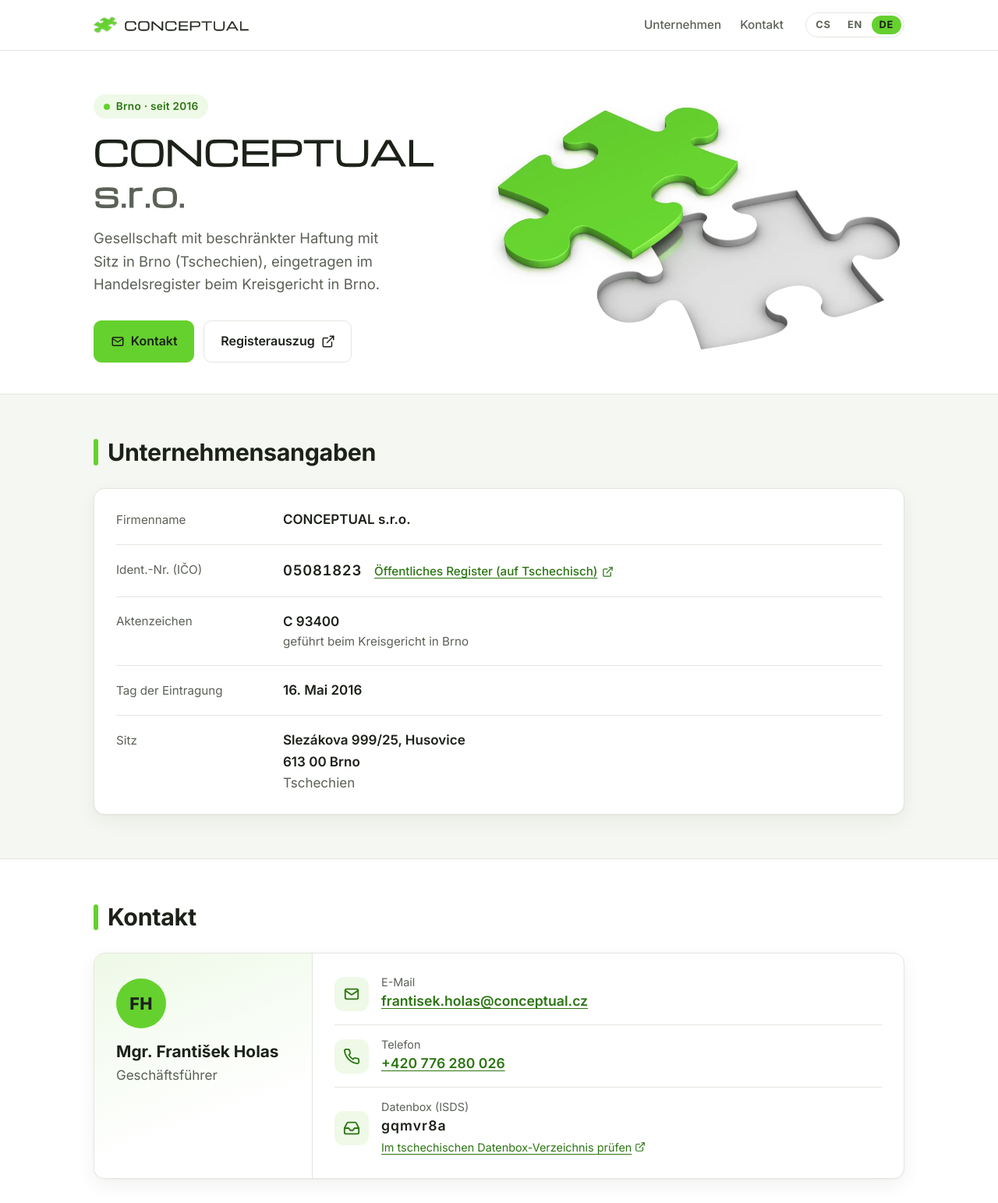
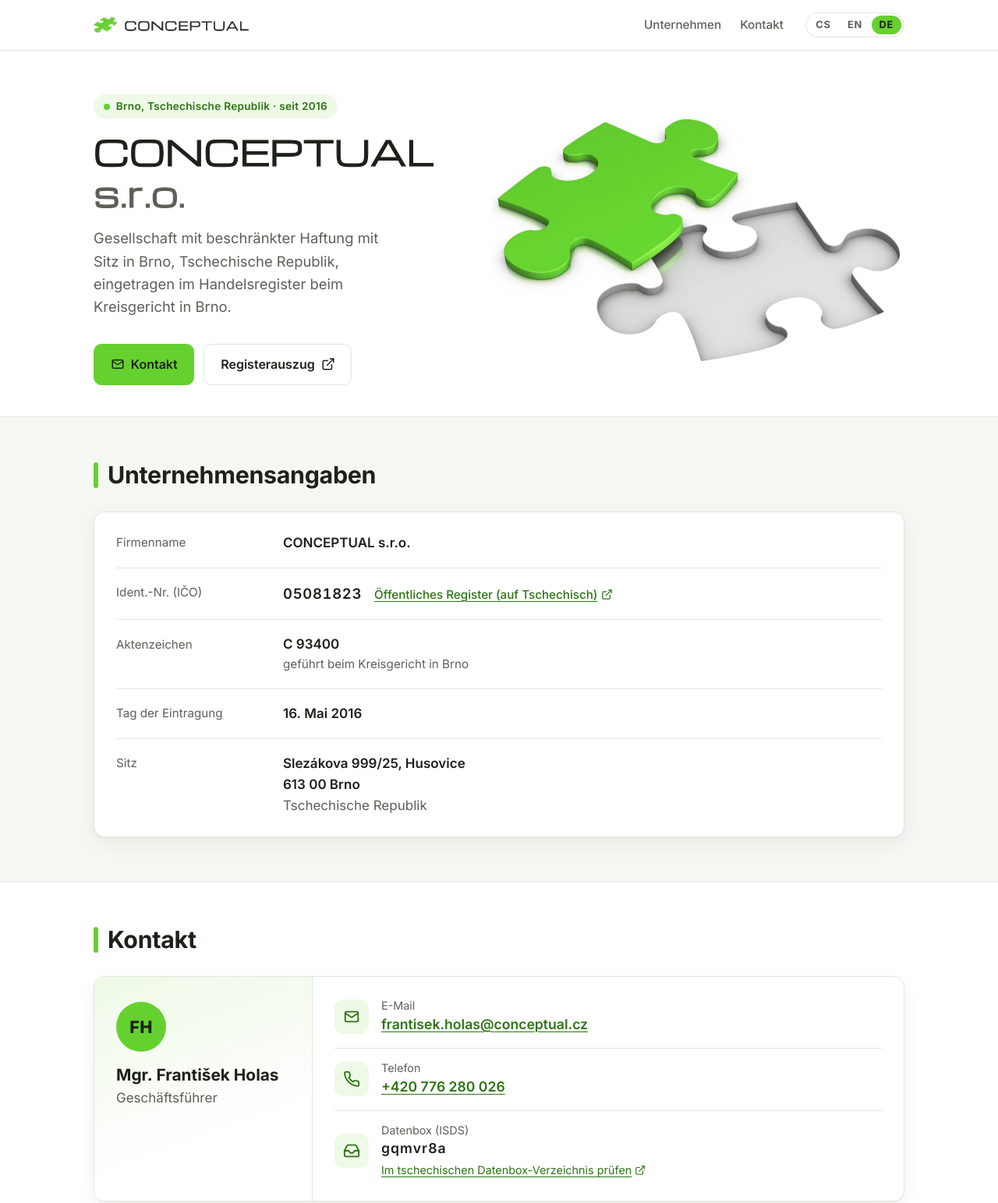
Before and after one commit to FrantisekHolas/web-conceptual-cz, a plain HTML site: page de/index.html in a window 1280 px wide. Shown: the top 1543 px of the page at 78% size. Drawn offline with Linux system fonts and the light colour scheme.

Commit message:
Add the country to the address and the location badge
Show Česká republika / Czech Republic / Tschechische Republik in the
location badge, the registered office and the footer, and use the
formal German name consistently. Keep the register link's icon next
to its last word when the link wraps, and shrink the badge slightly
on very narrow screens so the German text stays on one line.

Co-Authored-By: Claude Opus 5.5 <noreply@anthropic.com>
Claude-Session: https://claude.ai/code/session_01CdAEPrixWyhADsH76eNAJ3

```diff
--- a/assets/style.css
+++ b/assets/style.css
@@ -107,7 +107,7 @@ a:focus-visible, .btn:focus-visible {
 .hero .wrap { display: grid; grid-template-columns: 1fr 1.15fr; align-items: center; gap: 48px; }
 .eyebrow {
   display: inline-flex; align-items: center; gap: .5rem;
-  margin: 0 0 1rem; padding: .3rem .8rem; border-radius: 999px;
+  margin: 0 0 1rem; padding: .3rem .8rem; border-radius: 1rem;
   background: var(--brand-soft); color: var(--brand-ink);
   font-size: .85rem; font-weight: 600; letter-spacing: .02em;
 }
@@ -160,8 +160,7 @@ h2::before { content: ""; width: 6px; height: 1.1em; border-radius: 3px; backgro
 .fact dd address { font-style: normal; }
 .fact .note { display: block; font-weight: 400; color: var(--muted); font-size: .95rem; }
 .fact .country { font-weight: 400; color: var(--muted); }
-.ext { display: inline-flex; align-items: center; gap: .35rem; }
-.ext svg { width: 15px; height: 15px; flex: none; }
+.ext svg { width: 15px; height: 15px; vertical-align: -.15em; margin-left: .3rem; }
 .ico-row { display: flex; flex-wrap: wrap; align-items: baseline; gap: .25rem 1rem; }
 .ico-row .num { font-size: 1.15rem; letter-spacing: .04em; font-variant-numeric: tabular-nums; }
 .ico-row a { font-weight: 500; font-size: .95rem; }
@@ -227,6 +226,7 @@ h2::before { content: ""; width: 6px; height: 1.1em; border-radius: 3px; backgro
   .brand { font-size: .72rem; gap: .5rem; }
   .brand img { width: 24px; height: 24px; }
   .lang a { min-width: 2rem; padding: .3rem .4rem; }
+  .eyebrow { font-size: .78rem; padding: .3rem .7rem; }
 }
 
 @media print {
--- a/de/index.html
+++ b/de/index.html
@@ -4,8 +4,8 @@
   <meta charset="utf-8">
   <meta name="viewport" content="width=device-width, initial-scale=1">
   <script src="../assets/lang.js"></script>
-  <title>CONCEPTUAL s.r.o. | Brno, Tschechien</title>
-  <meta name="description" content="CONCEPTUAL s.r.o., Ident.-Nr. (IČO) 05081823, Slezákova 999/25, 613 00 Brno, Tschechien. Unternehmensangaben und Kontakt.">
+  <title>CONCEPTUAL s.r.o. | Brno, Tschechische Republik</title>
+  <meta name="description" content="CONCEPTUAL s.r.o., Ident.-Nr. (IČO) 05081823, Slezákova 999/25, 613 00 Brno, Tschechische Republik. Unternehmensangaben und Kontakt.">
   <meta name="theme-color" content="#65d12e">
   <meta name="color-scheme" content="light">
 
@@ -26,7 +26,7 @@
   <meta property="og:locale:alternate" content="cs_CZ">
   <meta property="og:locale:alternate" content="en_US">
   <meta property="og:title" content="CONCEPTUAL s.r.o.">
-  <meta property="og:description" content="Unternehmensangaben und Kontakt. IČO 05081823, Brno, Tschechien.">
+  <meta property="og:description" content="Unternehmensangaben und Kontakt. IČO 05081823, Brno, Tschechische Republik.">
 
   <link rel="icon" href="../favicon.ico" sizes="48x48">
   <link rel="icon" type="image/png" sizes="32x32" href="../assets/favicon-32.png">
@@ -96,9 +96,9 @@
     <section class="hero">
       <div class="wrap">
         <div class="hero-text">
-          <p class="eyebrow">Brno · seit 2016</p>
+          <p class="eyebrow">Brno, Tschechische Republik · seit 2016</p>
           <h1>CONCEPTUAL <span class="suffix">s.r.o.</span></h1>
-          <p class="lead">Gesellschaft mit beschränkter Haftung mit Sitz in Brno (Tschechien), eingetragen im Handelsregister beim Kreisgericht in&nbsp;Brno.</p>
+          <p class="lead">Gesellschaft mit beschränkter Haftung mit Sitz in Brno, Tschechische Republik, eingetragen im Handelsregister beim Kreisgericht in&nbsp;Brno.</p>
           <div class="actions">
             <a class="btn primary" href="#contact">
               <svg viewBox="0 0 24 24" fill="none" stroke="currentColor" stroke-width="2" stroke-linecap="round" stroke-linejoin="round" aria-hidden="true"><rect x="3" y="5" width="18" height="14" rx="2"/><polyline points="3 7 12 13 21 7"/></svg>
@@ -130,8 +130,7 @@
             <dd class="ico-row">
               <span class="num">05081823</span>
               <a class="ext" href="https://or.justice.cz/ias/ui/rejstrik-%24firma?ico=05081823" target="_blank" rel="noopener" hreflang="cs">
-                Öffentliches Register (auf Tschechisch)
-                <svg viewBox="0 0 24 24" fill="none" stroke="currentColor" stroke-width="2" stroke-linecap="round" stroke-linejoin="round" aria-hidden="true"><path d="M18 13v6a2 2 0 0 1-2 2H5a2 2 0 0 1-2-2V8a2 2 0 0 1 2-2h6"/><polyline points="15 3 21 3 21 9"/><line x1="10" y1="14" x2="21" y2="3"/></svg>
+                Öffentliches Register (auf <span class="nowrap">Tschechisch)<svg viewBox="0 0 24 24" fill="none" stroke="currentColor" stroke-width="2" stroke-linecap="round" stroke-linejoin="round" aria-hidden="true"><path d="M18 13v6a2 2 0 0 1-2 2H5a2 2 0 0 1-2-2V8a2 2 0 0 1 2-2h6"/><polyline points="15 3 21 3 21 9"/><line x1="10" y1="14" x2="21" y2="3"/></svg></span>
               </a>
             </dd>
           </div>
@@ -145,7 +144,7 @@
           </div>
           <div class="fact">
             <dt>Sitz</dt>
-            <dd><address>Slezákova 999/25, Husovice<br>613&nbsp;00 Brno<br><span class="country">Tschechien</span></address></dd>
+            <dd><address>Slezákova 999/25, Husovice<br>613&nbsp;00 Brno<br><span class="country">Tschechische Republik</span></address></dd>
           </div>
         </dl>
       </div>
@@ -205,7 +204,7 @@
         <img src="../assets/favicon-32.png" width="20" height="20" alt="">
         © CONCEPTUAL s.r.o.
       </span>
-      <span>IČO 05081823 · Slezákova 999/25, 613&nbsp;00 Brno, Tschechien</span>
+      <span>IČO 05081823 · Slezákova 999/25, 613&nbsp;00 Brno, Tschechische Republik</span>
     </div>
   </footer>
 </body>
```
Also changed, not shown: en/index.html (+2 -3 lines), index.html (+5 -6 lines).
